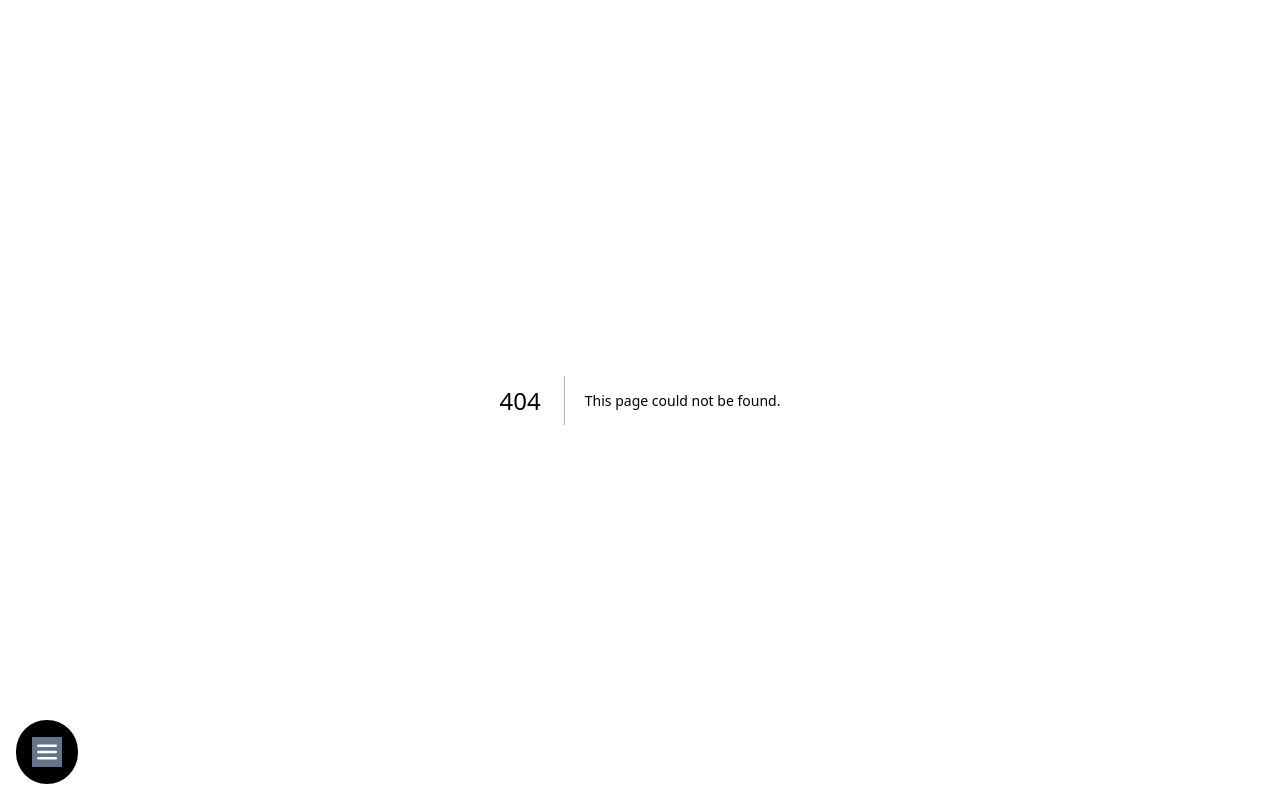
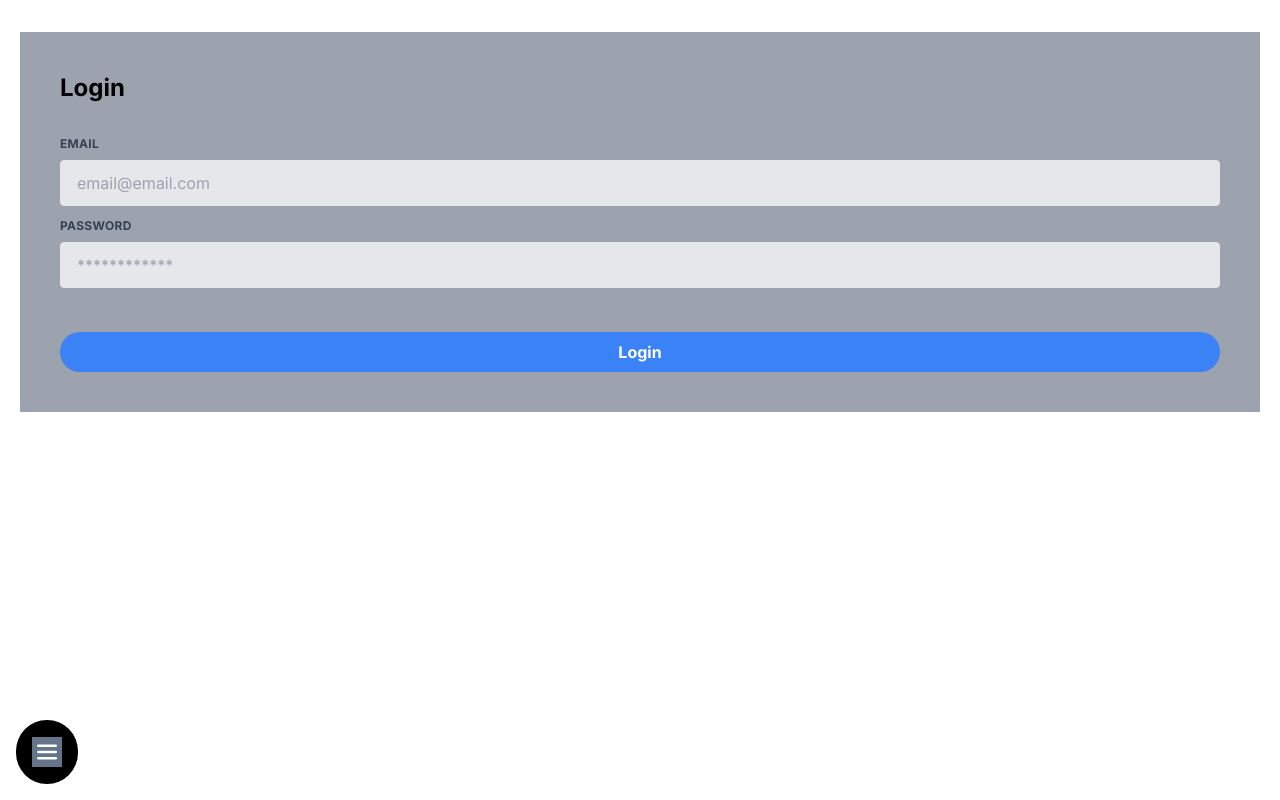
Before and after one commit to Abstractmachina/cms-dashboard, a Next.js app: page /login in a window 1280 px wide. Before the commit this address had no page. Built offline with nearby package versions, Linux system fonts and the light colour scheme.

Commit message:
login page added

```diff
--- a/app/api/users/create/route.ts
+++ b/app/api/users/create/route.ts
@@ -1,4 +1,4 @@
-import { IUserForm } from "@/app/signup/page";
+import { IUserSignupForm } from "@/app/signup/page";
 import connectDb from "@/lib/connectDb";
 import dbConnect from "@/lib/dbConnect";
 import User from "@/models/user.model";
@@ -8,12 +8,10 @@ export async function POST(req: NextRequest) {
 	console.log("/api/users/create");
 
 	const body = await req.json();
-	const form: IUserForm = body.form;
+	const form: IUserSignupForm = body.form;
 	console.log(body.form.username);
 
 	// await connectDb();
-
-	console.log("test");
 
 	try {
 		await dbConnect();
@@ -26,6 +24,8 @@ export async function POST(req: NextRequest) {
 		// 	joindate: new Date(),
 		// 	isAdmin: false,
 		// });
+
+        // TODO: user validation
 		const newUser = new User({
 			firstname: form.firstname,
 			lastname: form.lastname,
@@ -37,7 +37,6 @@ export async function POST(req: NextRequest) {
 		});
 
 		console.log(newUser);
-		console.log("sdfasdfafsd");
 
 		await newUser.save();
         console.log("new user saved successfully");
@@ -48,9 +47,9 @@ export async function POST(req: NextRequest) {
 			},
 			{ status: 200 }
 		);
-	} catch (err) {
-        if (process.env.NODE_ENV === "development")
-            console.error(err);
+	}
+    catch (err) {
+        console.error(err);
         return NextResponse.json({
             success: false
         },
--- /dev/null
+++ b/app/login/page.tsx
@@ -0,0 +1,73 @@
+'use client';
+
+import { useState } from "react";
+
+
+
+export interface IUserLoginForm {
+	email: string;
+	password: string;
+}
+
+
+
+function Login() {
+
+    const [form, setForm] = useState<IUserLoginForm>({
+		email: "",
+		password: "",
+	});
+
+
+    const handleChange = async () => {
+
+    }
+
+    const handleSubmit = async () => {
+
+    }
+
+
+  return (
+    <div className="fixed w-full h-full  mx-auto">
+			<form onSubmit={handleSubmit} className="bg-gray-400 flex flex-col mx-5 mt-8 p-10">
+                <h1 className="text-2xl font-bold mb-8">Login</h1>
+
+
+				<div>
+                    <label htmlFor="email" className="block uppercase tracking-wide text-gray-700 text-xs font-bold mb-2">Email</label>
+                    <input
+                        type="text"
+                        name="email"
+                        value={form.email}
+                        placeholder="email@email.com"
+                        onChange={handleChange}
+                        required
+                        className="appearance-none block w-full bg-gray-200 text-gray-700 border border-gray-200 rounded py-3 px-4 mb-3 leading-tight focus:outline-none focus:bg-white focus:border-gray-500"
+                    />
+                </div>
+				<div>
+                    <label htmlFor="password" className="block uppercase tracking-wide text-gray-700 text-xs font-bold mb-2">Password</label>
+                    <input
+                        type="password"
+                        name="password"
+                        placeholder="************"
+                        value={form.password}
+                        onChange={handleChange}
+                        required
+                        className="appearance-none block w-full bg-gray-200 text-gray-700 border border-gray-200 rounded py-3 px-4 mb-3 leading-tight focus:outline-none focus:bg-white focus:border-gray-500"
+                    />
+                </div>
+
+				<button
+					type="submit"
+					className="bg-blue-500 hover:bg-blue-700 text-white font-bold py-2 px-4 rounded-full mt-8"
+				>
+					Login
+				</button>
+			</form>
+		</div>
+  )
+}
+
+export default Login
--- a/app/signup/page.tsx
+++ b/app/signup/page.tsx
@@ -5,7 +5,7 @@ import { useState } from "react";
 
 const server : string = process.env.SERVER || "";
 
-export interface IUserForm {
+export interface IUserSignupForm {
 	username: string;
 	firstname: string;
 	lastname: string;
@@ -15,7 +15,7 @@ export interface IUserForm {
 }
 
 const Signup = () => {
-	const [form, setForm] = useState<IUserForm>({
+	const [form, setForm] = useState<IUserSignupForm>({
 		username: "",
 		firstname: "",
 		lastname: "",
@@ -69,6 +69,7 @@ const Signup = () => {
 	return (
 		<div className="fixed w-full h-full  mx-auto">
 			<form onSubmit={handleSubmit} className="bg-gray-400 flex flex-col mx-5 mt-8 p-10">
+                <h1 className="text-2xl font-bold mb-8">Sign up</h1>
 				<div className="flex flex-row gap-2 justify-between">
                     <div className=" flex-grow">
                         <label
@@ -153,7 +154,7 @@ const Signup = () => {
                 </div>
 				<button
 					type="submit"
-					className="bg-blue-500 hover:bg-blue-700 text-white font-bold py-2 px-4 rounded-full"
+					className="bg-blue-500 hover:bg-blue-700 text-white font-bold py-2 px-4 rounded-full mt-8"
 				>
 					Sign up
 				</button>
```
